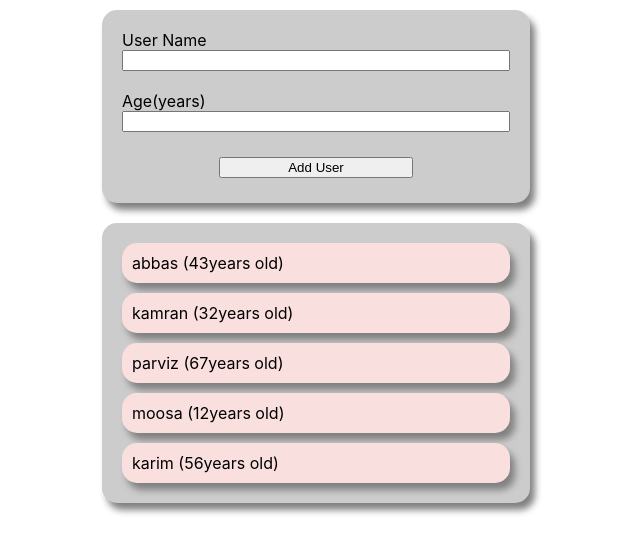
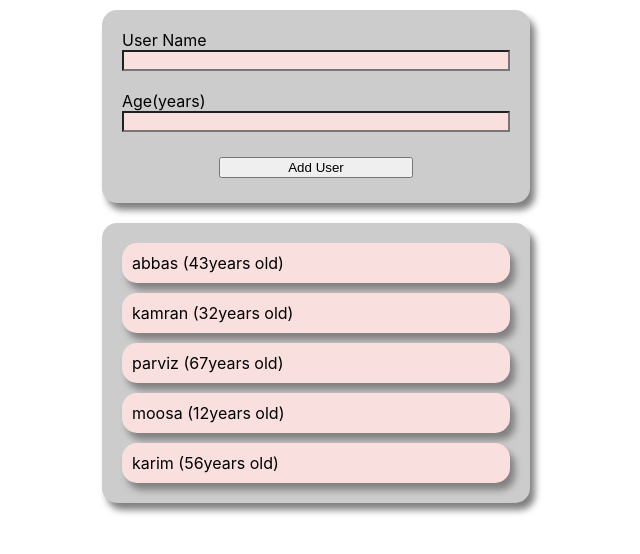
Before and after one commit to sobial/practice-project, a React (Create React App) app: page / in a window 1280 px wide. Shown: the top 554 px of the page, without its empty margins (324-964 px from the left). Built offline with nearby package versions, Linux system fonts and the light colour scheme.

Commit message:
input validation by  useEffect

```diff
--- a/src/components/Users/User.module.css
+++ b/src/components/Users/User.module.css
@@ -1,3 +1,3 @@
 .card {
-  background-color: rgb(250, 223, 223);
+  background-color: #fadfdf;
 }
--- a/src/components/addUser/AddUser.js
+++ b/src/components/addUser/AddUser.js
@@ -1,4 +1,4 @@
-import React, { useState } from "react";
+import React, { useEffect, useState } from "react";
 import styles from "./AddUser.module.css";
 import Card from "../UI/Card";
 import Modal from "../UI/Modal";
@@ -6,6 +6,9 @@ import Modal from "../UI/Modal";
 const AddUser = (props) => {
   const [showModal, setShowModal] = useState(false);
   const [errorMessege, setErrorMessege] = useState("");
+  const [isValid, setIsvalid] = useState(false);
+  const [inputNameState, setInputNameState] = useState("");
+  const [inputAgeState, setInputAgeState] = useState("0");
   const inputNameRef = React.createRef();
   const inputAgeRef = React.createRef();
 
@@ -13,31 +16,47 @@ const AddUser = (props) => {
     event.preventDefault();
     setShowModal(false);
   };
+  const onNameChange = (event) => {
+    setInputNameState(event.target.value);
+  };
+
+  const onAgeChange = (event) => {
+    setInputAgeState(event.target.value);
+  };
+
+  //this useEffect validates input whenever entered data changes but with 500ms delay
+  //that means when the user stops typing, it validates the input.
+  //if input values are not valid, ite sets the error message.
+  useEffect(() => {
+    const TimeId = setTimeout(() => {
+      if (inputNameState.trim().length > 0 && parseInt(inputAgeState) > 1) {
+        setIsvalid(true);
+        return true;
+      } else if (inputNameState.trim().length === 0 || inputAgeState === "0") {
+        setIsvalid(false);
+        console.log("safdaf");
+
+        setErrorMessege("Please enter valid, non-empty values");
+        return false;
+      } else if (parseInt(inputAgeState) < 1) {
+        setIsvalid(false);
+        setErrorMessege("Age must be geater than zero");
+        return false;
+      }
+    }, 500);
+    return () => {
+      clearTimeout(TimeId);
+    };
+  }, [inputAgeState, inputNameState]);
 
   const submitHandler = (event) => {
     event.preventDefault();
-    if (
-      inputNameRef.current.value.trim().length === 0 ||
-      inputAgeRef.current.value.trim().length === 0
-    ) {
-      inputNameRef.current.value = "";
-      inputAgeRef.current.value = "";
+
+    if (!isValid) {
       //open modal
-      console.log("should open modal");
-      setErrorMessege("Please enter valid, non-empty values");
       setShowModal(true);
       return;
-    }
-    if (inputAgeRef.current.value < 1) {
-      inputNameRef.current.value = "";
-      inputAgeRef.current.value = "";
-      //open modal
-      setErrorMessege("Age must be geater than zero");
-      setShowModal(true);
-
-      return;
     } else {
-      console.log(inputNameRef.current.value);
       props.onAddUser({
         name: inputNameRef.current.value,
         age: inputAgeRef.current.value,
@@ -53,11 +72,22 @@ const AddUser = (props) => {
       <form className={styles.form}>
         <div className={styles.name}>
           <label>User Name</label>
-          <input type="text" ref={inputNameRef} />
+          <input
+            type="text"
+            ref={inputNameRef}
+            onChange={onNameChange}
+            className={!isValid ? styles.invalid : styles.valid}
+          />
         </div>
         <div className={styles.age}>
           <label>Age(years)</label>
-          <input type="number" step="1" ref={inputAgeRef} />
+          <input
+            type="number"
+            step="1"
+            ref={inputAgeRef}
+            onChange={onAgeChange}
+            className={!isValid ? styles.invalid : styles.valid}
+          />
         </div>
         <div className={styles.submit}>
           <button type="submit" onClick={submitHandler}>
--- a/src/components/addUser/AddUser.module.css
+++ b/src/components/addUser/AddUser.module.css
@@ -2,6 +2,12 @@
   display: flex;
   flex-direction: column;
   justify-content: space-around;
+}
+.invalid {
+  background-color: #fadfdf;
+}
+.valid {
+  background-color: white;
 }
 .name {
   display: flex;
```
